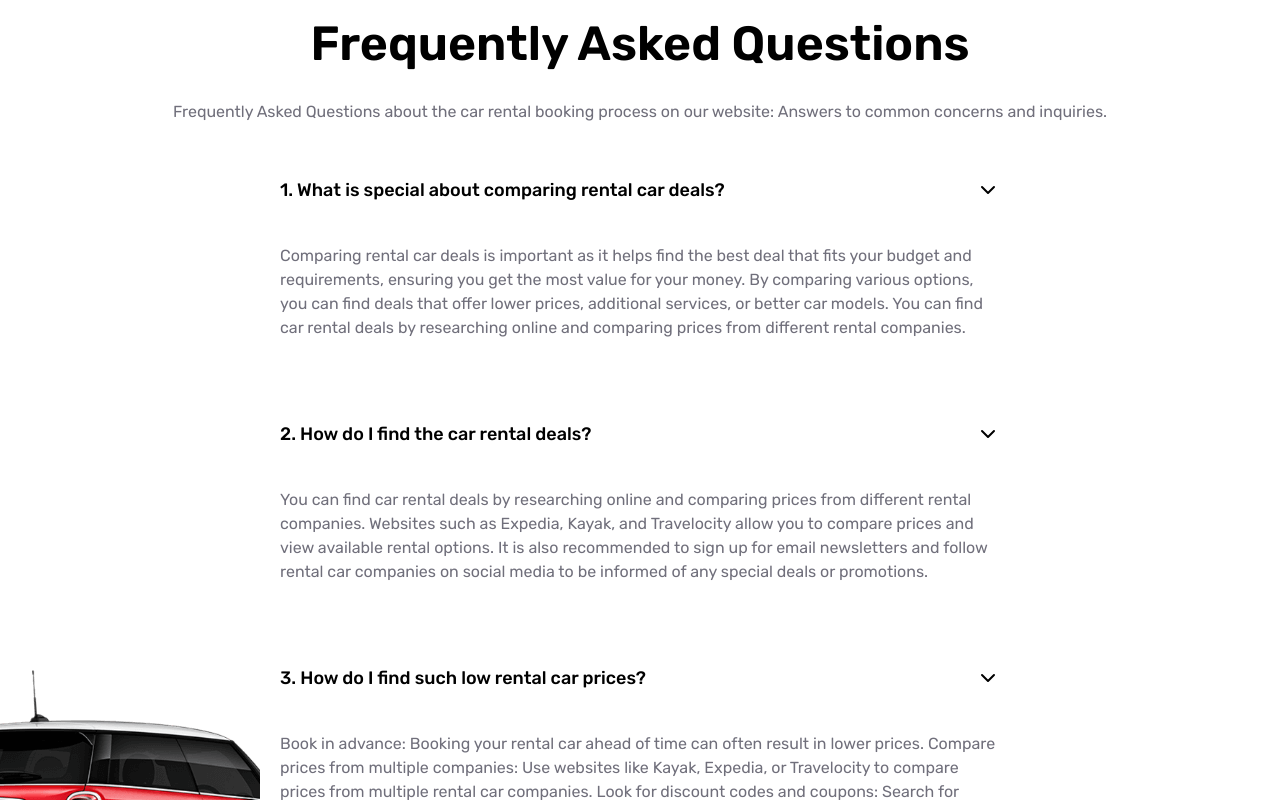
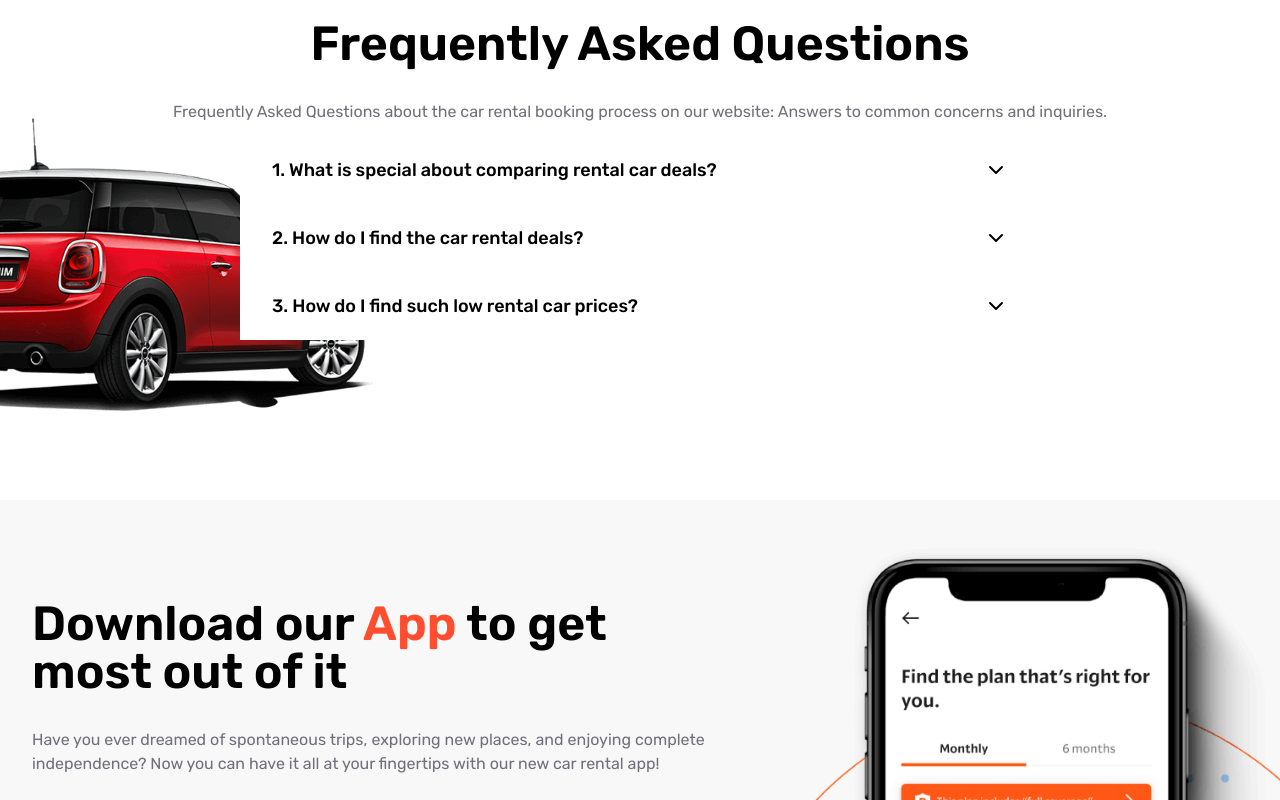
Before and after one commit to KarolKotomski/Car-Rental, a React (Create React App) app: page / in a window 1280 px wide. Shown: the part 4540-5340 px from the top of the page. Built offline with nearby package versions, Linux system fonts and the light colour scheme.

Commit message:
Faq section logic added

```diff
--- a/src/components/Faq.tsx
+++ b/src/components/Faq.tsx
@@ -4,9 +4,10 @@ import { faq } from "../data/AllData";
 const Faq = () => {
   const [activeButtonId, setActiveButtonId] = useState(0);
 
-  const handleButtonClick = (id: number) => {
-    const selected = faq.find((item) => item.id === id);
-    if (selected) {
+  const toggle = (id: number) => {
+    if (activeButtonId === id) {
+      return setActiveButtonId(0);
+    } else {
       setActiveButtonId(id);
     }
   };
@@ -26,15 +27,14 @@ const Faq = () => {
         </div>
         <div className="mx-auto w-full lg:max-w-[50rem]">
           {faq.map((item, id) => (
-            <div
-              className="flex flex-col p-5"
-              key={id}
-              onClick={() => handleButtonClick(item.id)}
-            >
+            <div className="flex flex-col" key={id}>
               <div
-                className={`flex cursor-pointer items-center justify-between gap-5 p-5 ${
-                  activeButtonId === item.id ? "bg-orange text-white" : "bg-white"
+                className={`flex cursor-pointer items-center justify-between gap-5 px-8 py-5 transition-all ease-[cubic-bezier(0.25,0.1,0.25,1.0)] ${
+                  activeButtonId === item.id
+                    ? "bg-orange text-white"
+                    : "bg-white"
                 }`}
+                onClick={() => toggle(item.id)}
               >
                 <div className="text-lg font-medium">
                   {item.id}. {item.question}
@@ -57,7 +57,13 @@ const Faq = () => {
                 </div>
               </div>
 
-              <div className="cursor-pointer bg-white p-5 text-gray2">
+              <div
+                className={`mx-8 cursor-pointer bg-white text-gray2 transition-all duration-[500ms] ease-[cubic-bezier(0.25,0.1,0.25,1.0)] ${
+                  activeButtonId === item.id
+                    ? "overflow-auto py-5"
+                    : "max-h-0 overflow-hidden"
+                }`}
+              >
                 {item.answer}
               </div>
             </div>
```
